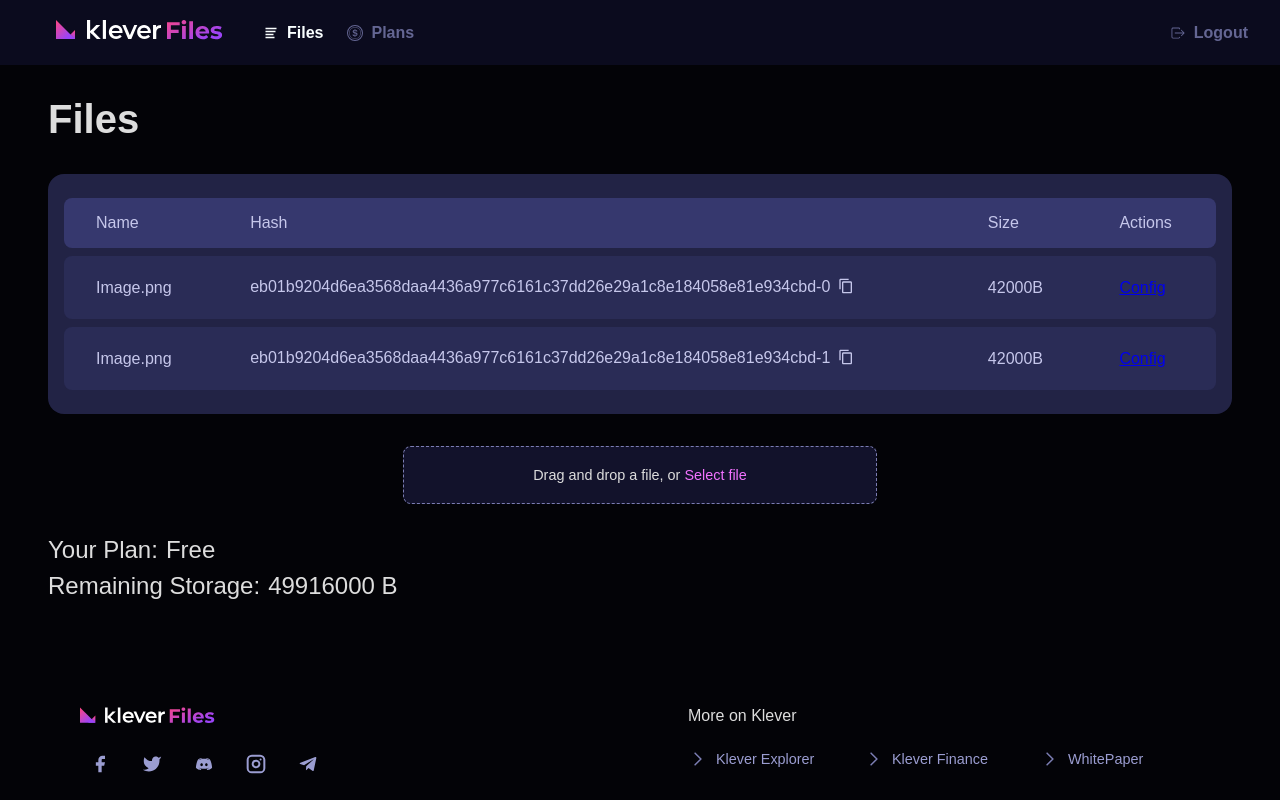
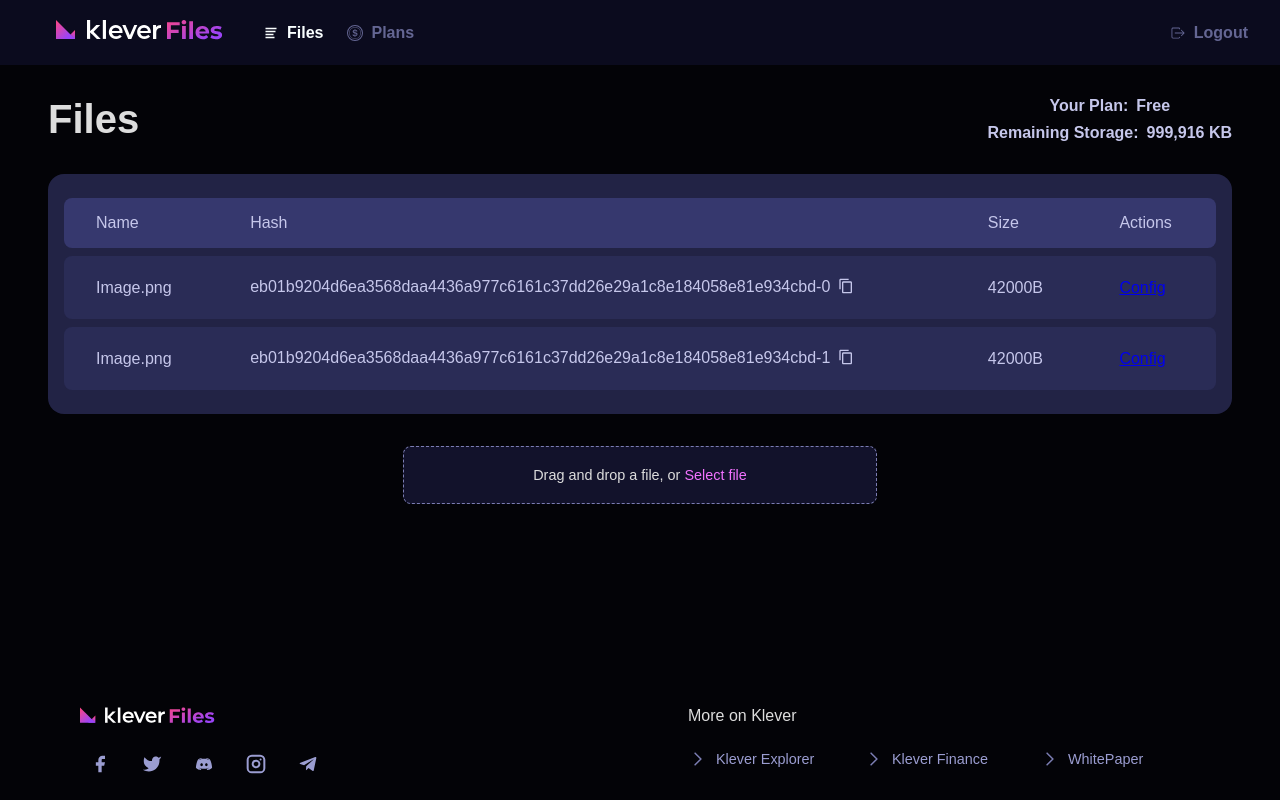
Before and after one commit to samufacanha2/klever-files, a React (Create React App) app: page /files in a window 1280 px wide. Built offline with nearby package versions, Linux system fonts and the light colour scheme.

Commit message:
show plan and remaining storage

```diff
--- a/src/mocks/plans.ts
+++ b/src/mocks/plans.ts
@@ -12,7 +12,7 @@ const plans: IPlanItem[] = [
       'Streaming videominutes stored',
       'Streaming video minutes viewed',
     ],
-    storage: 50 * 10 ** 6,
+    storage: 1 * 10 ** 9,
     price: 0,
   },
   {
@@ -30,7 +30,7 @@ const plans: IPlanItem[] = [
       '500 Streaming video minutes viewed',
     ],
     price: 20.0,
-    storage: 20 * 10 ** 9,
+    storage: 50 * 10 ** 9,
   },
   {
     name: 'Premium',
@@ -47,7 +47,7 @@ const plans: IPlanItem[] = [
       '5,000 Streaming video minutes viewed',
     ],
     price: 100.0,
-    storage: 100 * 10 ** 9,
+    storage: 250 * 10 ** 9,
   },
   {
     name: 'Enterprise',
@@ -64,7 +64,7 @@ const plans: IPlanItem[] = [
       '50,000 Streaming video minutes viewed',
     ],
     price: 1000.0,
-    storage: 1000 * 10 ** 9,
+    storage: 2500 * 10 ** 9,
   },
 ];
 
--- a/src/pages/Files/index.tsx
+++ b/src/pages/Files/index.tsx
@@ -128,7 +128,25 @@ const Files: React.FC = () => {
           onDragEnter={handleDragEnter}
           onDragLeave={handleDragLeave}
         >
-          <SectionHeader>Files</SectionHeader>
+          <SectionHeader>
+            Files
+            <PlanInfo>
+              <CurrentPlan>
+                Your Plan:
+                <Plan to="/plans">{plan.name}</Plan>
+              </CurrentPlan>
+
+              <RemainingStorage>
+                Remaining Storage:
+                <Remaining>
+                  {((plan.storage - getTotalStorage()) / 1000)
+                    .toString()
+                    .replace(/\B(?=(\d{3})+(?!\d))/g, ',')}{' '}
+                  KB
+                </Remaining>
+              </RemainingStorage>
+            </PlanInfo>
+          </SectionHeader>
 
           <ListContainer>
             <ListHeaders>
@@ -182,18 +200,6 @@ const Files: React.FC = () => {
             </UploadContainer>
             {isUploading && <Loader inline />}
           </UploadLoaderContainer>
-
-          <PlanInfo>
-            <CurrentPlan>
-              Your Plan:
-              <Plan to="/plans">{plan.name}</Plan>
-            </CurrentPlan>
-
-            <RemainingStorage>
-              Remaining Storage:
-              <Remaining>{plan.storage - getTotalStorage()} B</Remaining>
-            </RemainingStorage>
-          </PlanInfo>
         </Container>
       ) : (
         <LoadingContainer>
--- a/src/pages/Files/styles.ts
+++ b/src/pages/Files/styles.ts
@@ -123,6 +123,10 @@ export const SectionHeader = styled.div`
   color: ${props => props.theme.white};
   font-size: 2.5rem;
   font-weight: bold;
+  display: flex;
+  flex-direction: row;
+
+  justify-content: space-between;
 
   opacity: 0;
   animation: ${FadeIn} 0.3s ease-in-out 0.1s forwards;
@@ -143,12 +147,15 @@ export const PlanInfo = styled.div`
 `;
 
 export const CurrentPlan = styled.div`
+  color: ${props => props.theme.card.text};
+  font-size: 1rem;
   display: flex;
+  justify-content: center;
   gap: 0.5rem;
 `;
 
 export const Plan = styled(Link)`
-  color: ${props => props.theme.white};
+  color: ${props => props.theme.card.text};
   text-decoration: none;
   &:hover {
     text-decoration: underline;
@@ -156,12 +163,15 @@ export const Plan = styled(Link)`
 `;
 
 export const RemainingStorage = styled.div`
+  color: ${props => props.theme.card.text};
+  font-size: 1rem;
   display: flex;
   gap: 0.5rem;
 `;
 export const Remaining = styled.div``;
 
 export const LoadingContainer = styled.div`
+  color: ${props => props.theme.card.text};
   width: 100%;
   height: calc(100vh - 10rem);
   display: grid;
```
